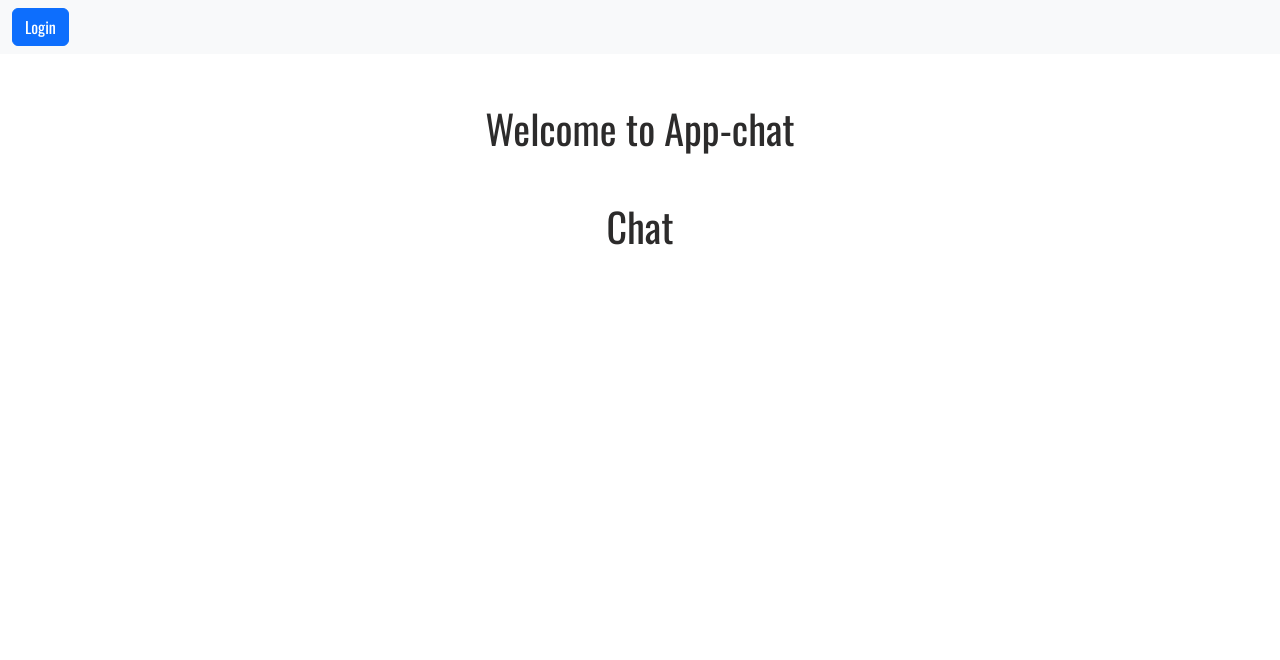
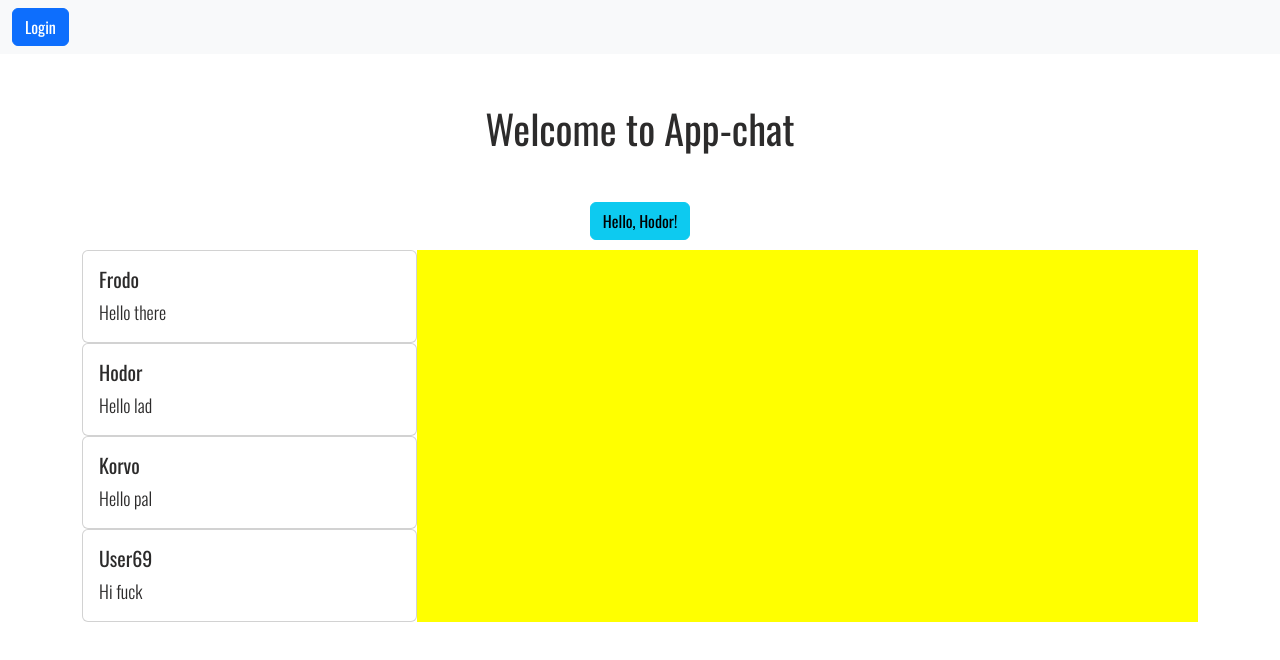
Before and after one commit to Salrabber/OlegoChat, a React (Create React App) app: page /chat in a window 1280 px wide. Shown: the top 660 px of the page. Built offline with nearby package versions, Linux system fonts and the light colour scheme.

Commit message:
contacts-list

```diff
--- a/package.json
+++ b/package.json
@@ -14,6 +14,7 @@
     "react-router-dom": "^6.3.0",
     "react-scripts": "5.0.1",
     "redux": "^4.2.0",
+    "redux-thunk": "^2.4.1",
     "sass": "^1.54.4",
     "web-vitals": "^2.1.4"
   },
--- a/src/App.js
+++ b/src/App.js
@@ -4,11 +4,18 @@ import "./App.scss";
 import Login from "./components/Login";
 import Chat from "./components/Chat";
 import { BrowserRouter } from "react-router-dom";
+import { useDispatch, useSelector } from "react-redux/es/exports";
+import { createMessage } from "./redux/actions";
+
 
 
 function App() {
-  const user = false;
-
+  let [user, setUser] = React.useState(false)
+  const dispatch = useDispatch()
+  const sendMsg = () => {
+    dispatch(createMessage('Hodor', 'Hello there'))
+  }
+  const changeUser = () =>{setUser(!user)}
   return (
     <BrowserRouter>
       <nav className="navbar navbar-expand-lg bg-light">
@@ -32,6 +39,7 @@ function App() {
       <div className="container">
         <div className="wrapper">
           <h1>Welcome to App-chat</h1>
+          <button onClick={changeUser} className="btn btn-info">Hello, Hodor!</button>
           <Routes>
             <Route path="/login" element={<Login />} />
             <Route path="/chat" element={<Chat />} />
--- a/src/components/Chat.js
+++ b/src/components/Chat.js
@@ -1,7 +1,29 @@
-import React from 'react'
+import React from "react";
+import "../styles/chat.scss";
+import Contact from "./contact";
+import { useSelector } from "react-redux/es/exports";
 
-export default function Chat(){
-    return(
-        <h1>Chat</h1>
-    )
+
+
+export default function Chat() {
+
+    const chats = useSelector(state => state.global.chatStore)
+    let data = []
+    let id = 0
+    for (let key in chats){
+        data = data.concat({name: key, message: chats[key][0].value, id: id })
+        id++
+    }
+  return (
+    <div className="chat__inner">
+      <div className="chats">
+       {data.map((chat,index) => {
+        return(
+           <Contact data={{name: chat.name, message: chat.message}} key={index} />
+        )
+       })}
+      </div>
+      <div className="messages"></div>
+    </div>
+  );
 }
--- /dev/null
+++ b/src/components/contact.js
@@ -0,0 +1,15 @@
+import React from "react";
+import "../styles/contact.scss"
+
+export default function Contact({data}) {
+  return (
+    <div className="card">
+      <div className="card-body">
+        <h5 className="card-title">{data.name}</h5>
+        <p className="card-text">
+        {data.message}
+        </p>
+      </div>
+    </div>
+  );
+}
--- a/src/redux/actions.js
+++ b/src/redux/actions.js
@@ -1,8 +1,9 @@
-import { CREATE_CHAT } from "./types";
+import { CREATE_MSG } from "./types";
 
-export function createChat(chat){
+export function createMessage(chat, msg){
     return{
-        type: CREATE_CHAT,
-        payload: chat
+        type: CREATE_MSG,
+        payload: msg,
+        chat: chat
     }
 }
--- a/src/redux/chatReducer.js
+++ b/src/redux/chatReducer.js
@@ -1,13 +1,20 @@
-import { CREATE_CHAT } from "./types"
+import { CREATE_MSG } from "./types"
 
 
 
-const initialState=[]
+const initialState={
+    Frodo: [{value:'Hello there'}],
+    Hodor: [{value:'Hello lad'}],
+    Korvo: [{value:'Hello pal'}],
+    User69: [{value:'Hi fuck'}]
+}
 
 export default function chatReducer(state = initialState, action){
     switch(action.type){
-        case CREATE_CHAT:
-            return {...state, state: state.concat(action.payload)}
+        case CREATE_MSG:
+            const chat = action.chat
+            const newState = state[action.chat].concat(action.payload)
+            return {...state, [chat]: [...state[chat], action.payload]}
         default: return state
     }
 }
--- a/src/redux/types.js
+++ b/src/redux/types.js
@@ -1,2 +1,2 @@
-export const CREATE_CHAT = 'CREATE_CHAT'
+export const CREATE_MSG = 'CREATE_MSG'
 // export const REMOVE_TODO = 'REMOVE_TODO'
--- /dev/null
+++ b/src/styles/chat.scss
@@ -0,0 +1,14 @@
+.chat__inner {
+    display: flex;
+    margin-top: 10px;
+  .chats {
+    width: 30%;
+    height: 100%;
+    // background-color: blue;
+    overflow-y: auto;
+  }
+  .messages {
+    width: 70%;
+    background: yellow;
+  }
+}
--- /dev/null
+++ b/src/styles/contact.scss
@@ -0,0 +1,3 @@
+.card-body{
+    text-align: left;
+}
--- a/src/utils/consts.js
+++ /dev/null
@@ -1,2 +0,0 @@
-export const LOGIN_ROUTE = '/login'
-export const CHAT_ROUTE = '/chat'
```
Also changed, not shown: src/components/Messages.js (added, +12 -0 lines), src/styles/messages.scss (added), 1 other file (tests, documents, lock files or other folders).
